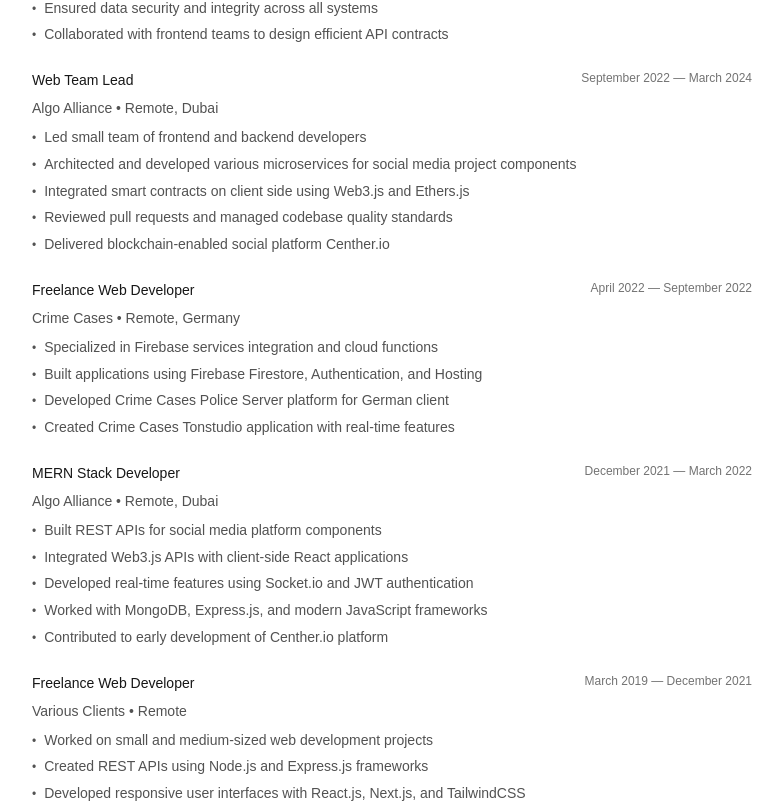
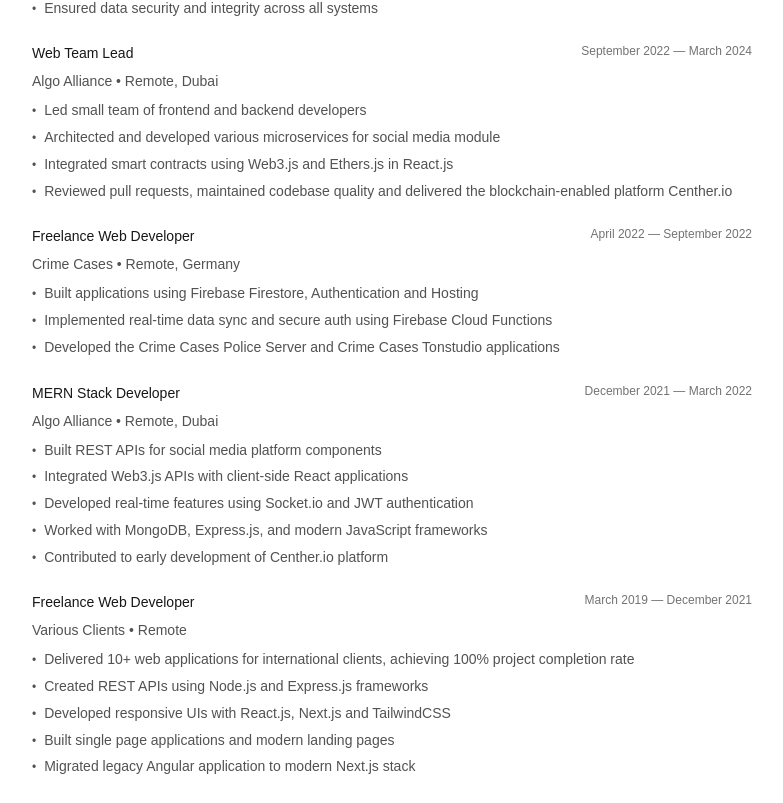
Before and after one commit to mhm13dev/mhm13.dev, a Next.js app: page / in a window 1280 px wide. Shown: the part 839-1642 px from the top of the page, without its empty margins (248-1031 px from the left). Built offline with nearby package versions, Linux system fonts and the light colour scheme.

Commit message:
feat: small improvements to work experience

```diff
--- a/components/work/data.ts
+++ b/components/work/data.ts
@@ -18,7 +18,7 @@
       "Leading technical architecture decisions and development teams of 5+ engineers",
       "Designing scalable backend systems and database optimization strategies",
       "Mentoring junior and mid-level developers, conducting code reviews",
-      "Overseeing delivery of robust full-stack applications with focus on server-side performance",
+      "Driving delivery of robust full-stack applications with focus on server-side performance",
       "Collaborating with product managers and stakeholders to architect efficient backend solutions",
     ],
   },
@@ -35,7 +35,6 @@
       "Integrated subscription and payment processing systems using Chargebee and Stripe",
       "Handled recurring billing, plan upgrades, and payment workflows",
       "Ensured data security and integrity across all systems",
-      "Collaborated with frontend teams to design efficient API contracts",
     ],
   },
   {
@@ -46,10 +45,9 @@
     duration: "September 2022 — March 2024",
     description: [
       "Led small team of frontend and backend developers",
-      "Architected and developed various microservices for social media project components",
-      "Integrated smart contracts on client side using Web3.js and Ethers.js",
-      "Reviewed pull requests and managed codebase quality standards",
-      "Delivered blockchain-enabled social platform Centher.io",
+      "Architected and developed various microservices for social media module",
+      "Integrated smart contracts using Web3.js and Ethers.js in React.js",
+      "Reviewed pull requests, maintained codebase quality and delivered the blockchain‑enabled platform Centher.io",
     ],
   },
   {
@@ -59,10 +57,9 @@
     location: "Remote, Germany",
     duration: "April 2022 — September 2022",
     description: [
-      "Specialized in Firebase services integration and cloud functions",
-      "Built applications using Firebase Firestore, Authentication, and Hosting",
-      "Developed Crime Cases Police Server platform for German client",
-      "Created Crime Cases Tonstudio application with real-time features",
+      "Built applications using Firebase Firestore, Authentication and Hosting",
+      "Implemented real-time data sync and secure auth using Firebase Cloud Functions",
+      "Developed the Crime Cases Police Server and Crime Cases Tonstudio applications",
     ],
   },
   {
@@ -86,9 +83,9 @@
     location: "Remote",
     duration: "March 2019 — December 2021",
     description: [
-      "Worked on small and medium-sized web development projects",
+      "Delivered 10+ web applications for international clients, achieving 100% project completion rate",
       "Created REST APIs using Node.js and Express.js frameworks",
-      "Developed responsive user interfaces with React.js, Next.js, and TailwindCSS",
+      "Developed responsive UIs with React.js, Next.js and TailwindCSS",
       "Built single page applications and modern landing pages",
       "Migrated legacy Angular application to modern Next.js stack",
     ],
```
